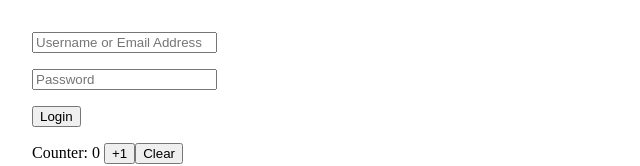
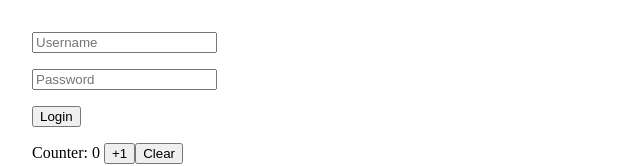
Before and after one commit to gary-jipp/demo-react-context, a React (Create React App) app: page / in a window 1280 px wide. Shown: the top 166 px of the page, without its empty margins (0-640 px from the left). Built offline with nearby package versions, Linux system fonts and the light colour scheme.

Commit message:
Edit placeholder

```diff
--- a/src/UserLogin.js
+++ b/src/UserLogin.js
@@ -26,7 +26,7 @@ export default function UserLogin() {
       <form onSubmit={onSubmit}>
         <p>
           <input type="text" name="login"
-            value={email} placeholder="Username or Email Address"
+            value={email} placeholder="Username"
             onChange={onEmailChange} />
         </p>
         <p>
```
